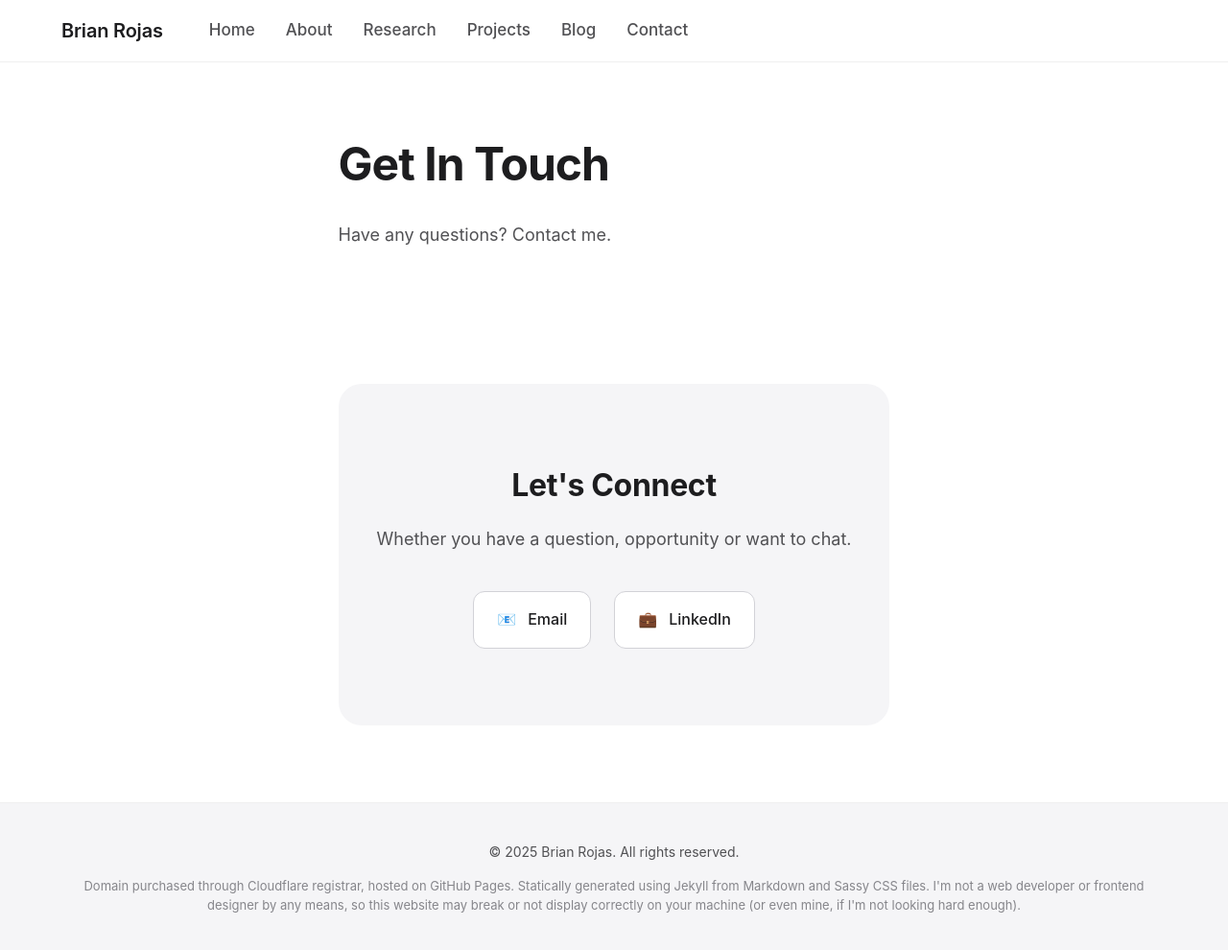
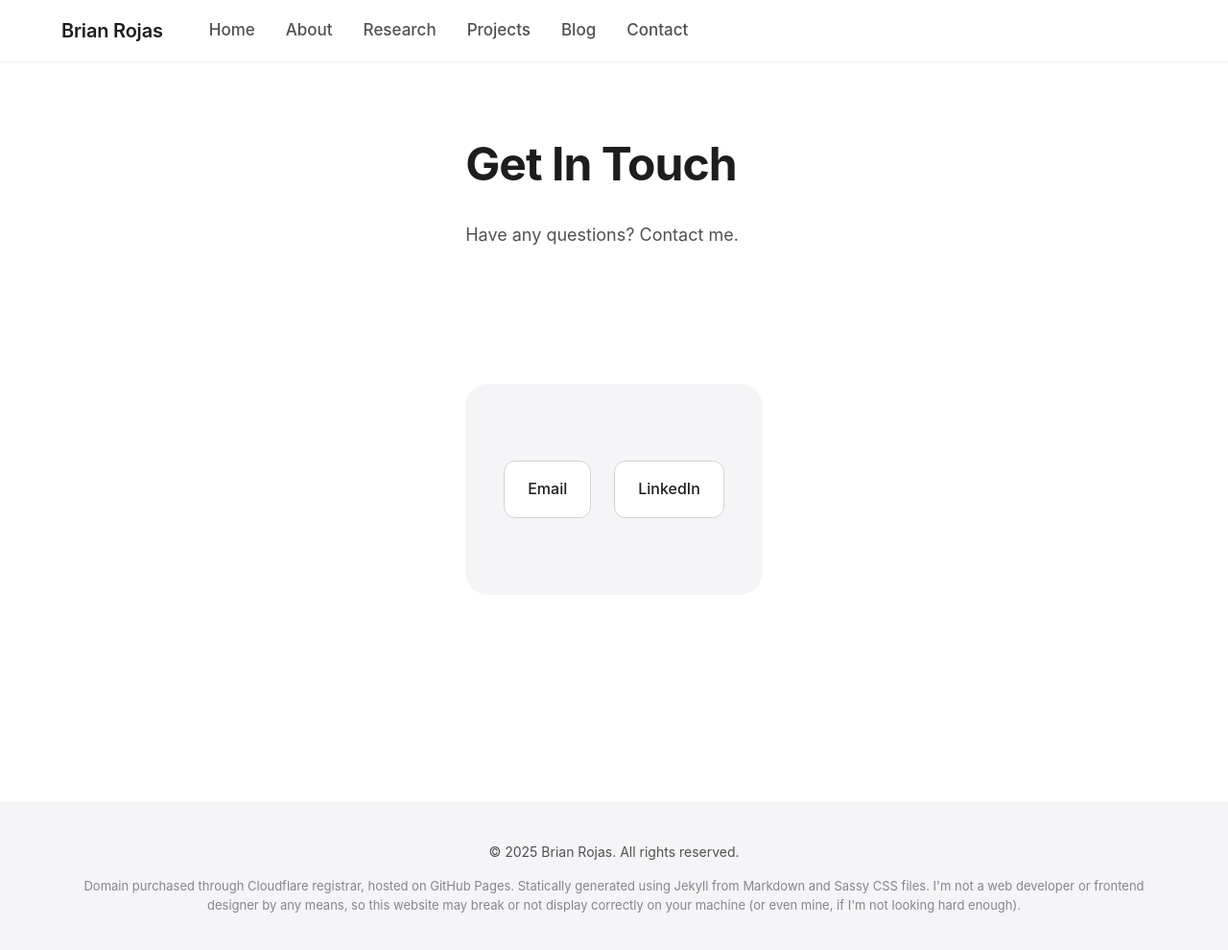
Before and after one commit to brianrojrc/brianrojrc.github.io, a Jekyll site: the page built from contact.md, in a window 1280 px wide and 993 px high. Shown: the top 990 px of the window at 96% size. Built offline with Jekyll 4.4.1, drawn with Linux system fonts in a browser that asks for light colours.

Commit message:
Update contact.md

```diff
--- a/contact.md
+++ b/contact.md
@@ -6,21 +6,17 @@
 <section class="hero">
     <h1>Get In Touch</h1>
     <p class="description">
-       Have any questions? Contact me.
+        Have any questions? Contact me.
     </p>
 </section>
 
 <section class="fade-in">
     <div class="contact-section">
-        <h2>Let's Connect</h2>
-        <p>Whether you have a question, opportunity or want to chat.</p>
         <div class="contact-links">
             <a href="mailto:brianroj@pm.me" class="contact-link">
-                <span>📧</span>
                 <span>Email</span>
             </a>
             <a href="https://www.linkedin.com/in/brian-rojas-9b0b5237a" target="_blank" class="contact-link">
-                <span>💼</span>
                 <span>LinkedIn</span>
             </a>
         </div>
```
